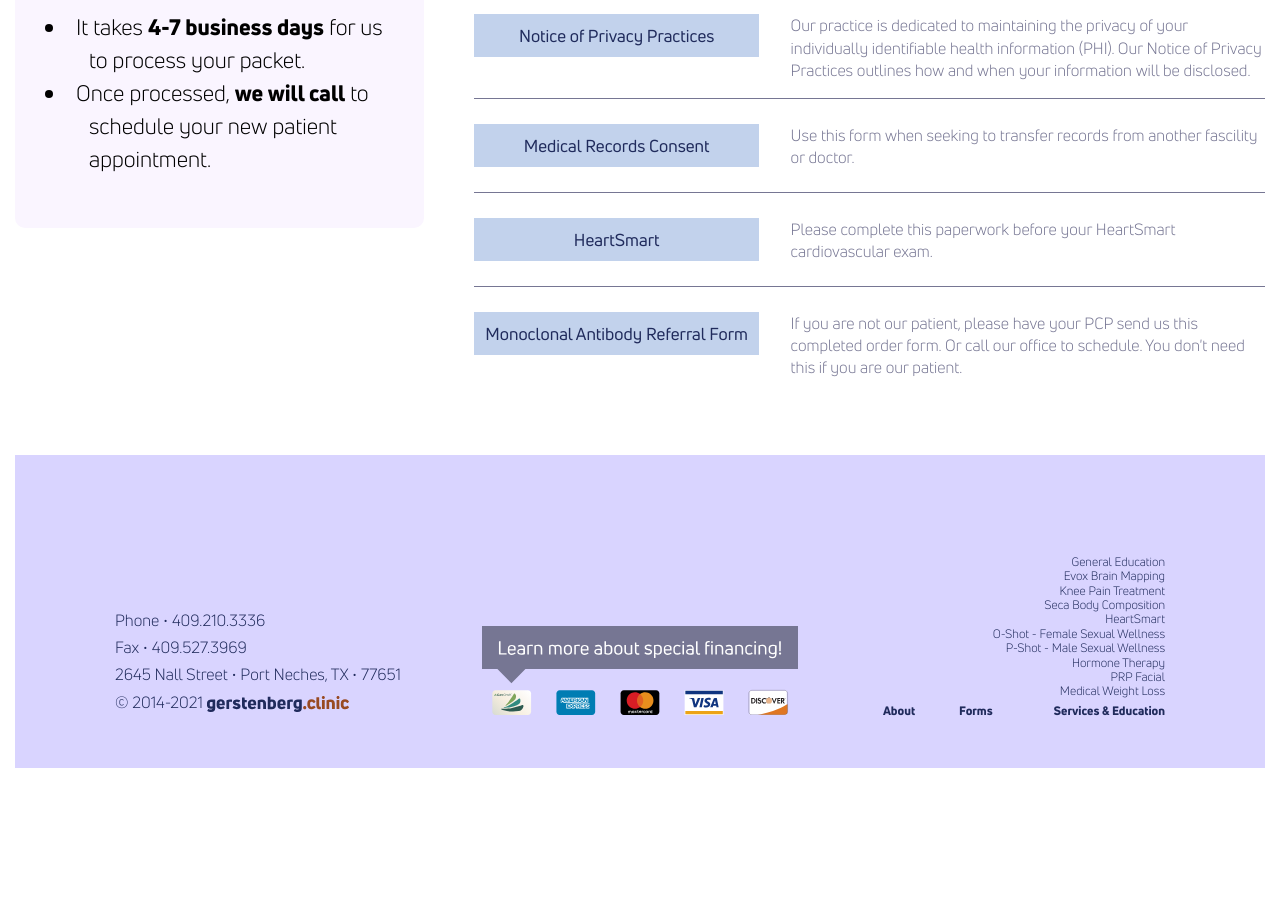
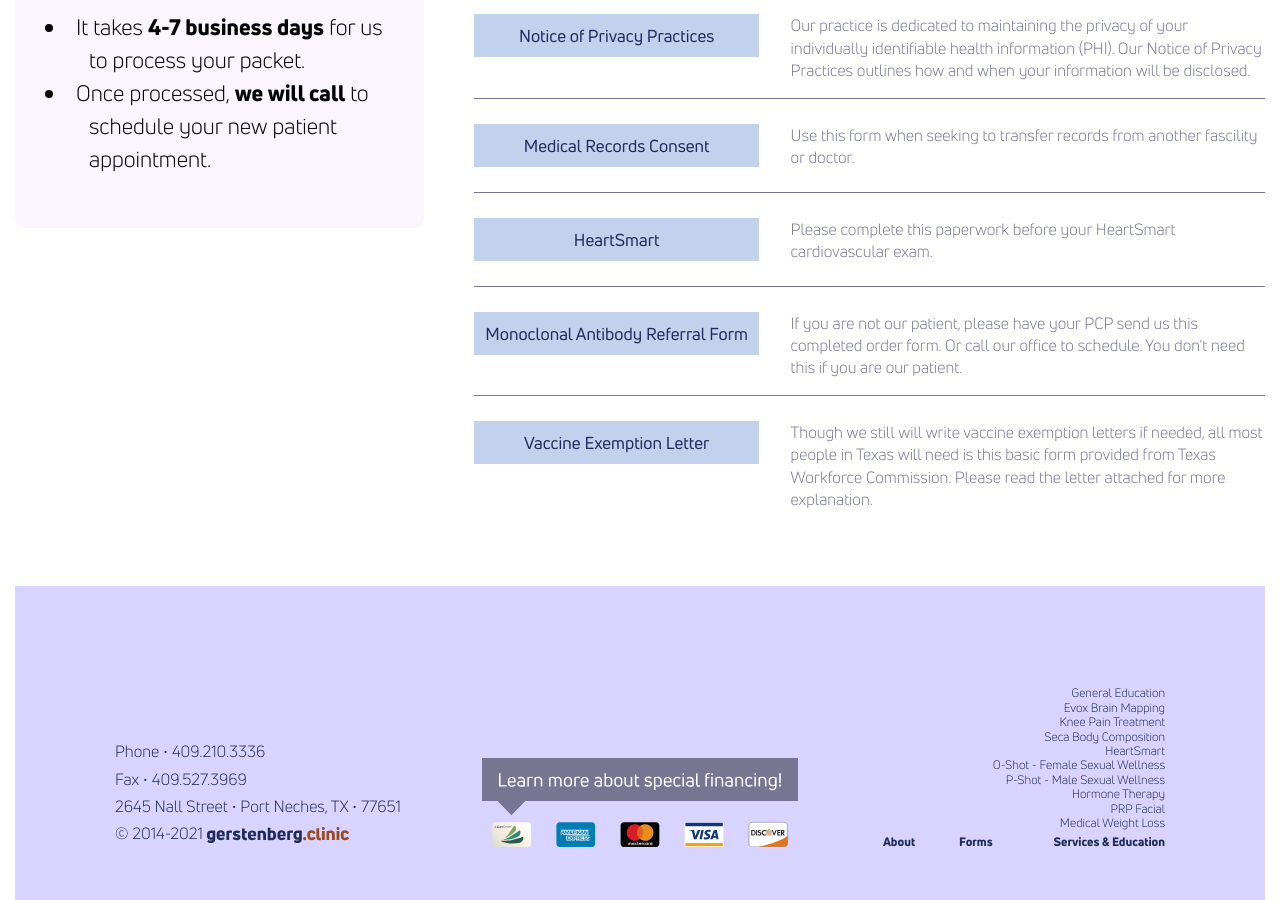
Before and after one commit to theneverwoods/gerstenberg.clinic, a Jekyll site: the page built from forms.html, in a window 1280 px wide and 900 px high, scrolled down 2016 px. Built offline with Jekyll 4.4.1, drawn with Linux system fonts in a browser that asks for light colours; before the commit the page ends 2784 px from its top, so only the background shows below that.

Commit message:
Update forms.html

```diff
--- a/forms.html
+++ b/forms.html
@@ -123,6 +123,16 @@ stylesheet: forms
       </p>
     </div>
   </div>
+    <div class="links-row">
+      <div>
+        <a href="{{ site.baseurl }}/pdf/TWC-Exemption-Letter.pdf" target="_blank" class="btn">Vaccine Exemption Letter</a>
+      </div>
+    <div>
+      <p>
+        Though we still will write vaccine exemption letters if needed, all most people in Texas will need is this basic form provided from Texas Workforce Commission. Please read the letter attached for more explanation.
+      </p>
+    </div>
+  </div>
 
   </div>
 </div>
```
